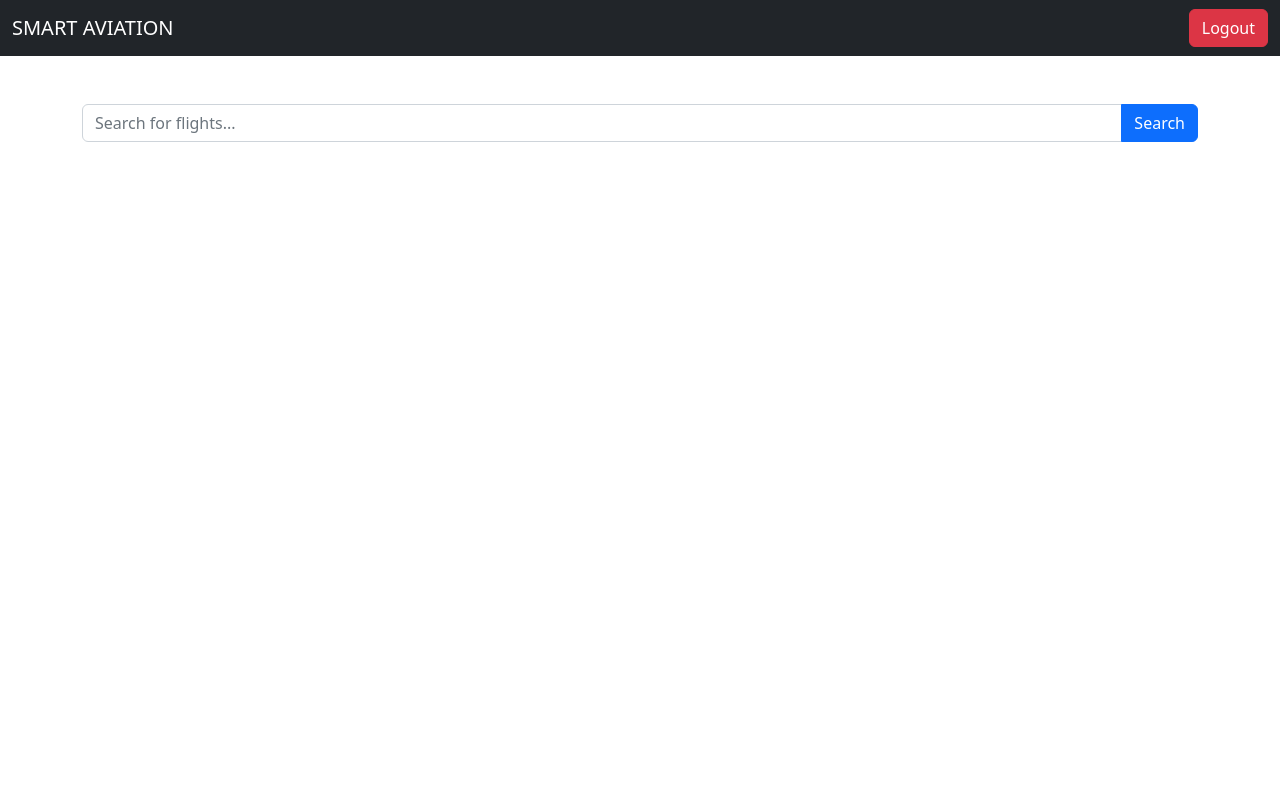
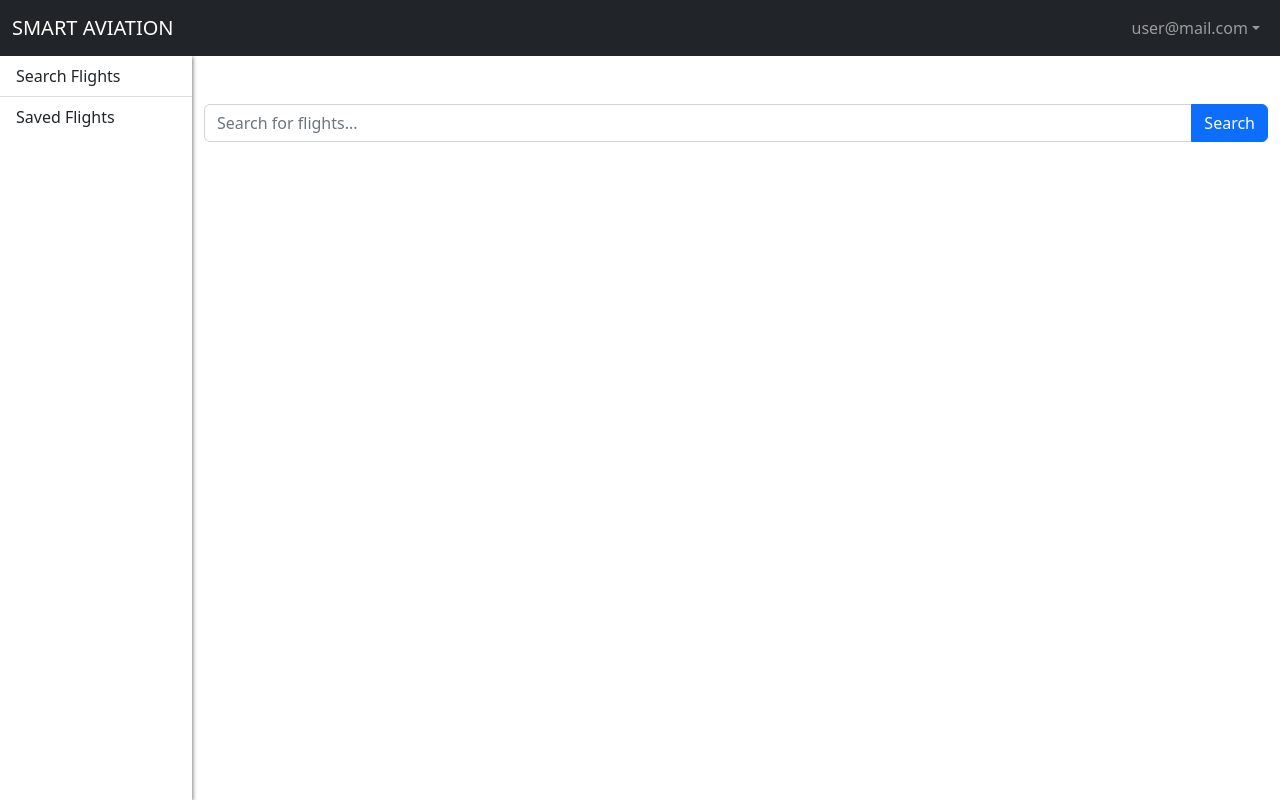
Before and after one commit to dileep98/smart-aviation-fe, a React (Create React App) app: page /home in a window 1280 px wide. Built offline with nearby package versions, Linux system fonts and the light colour scheme; no server answers.

Commit message:
few UI and cosmetic chnages

```diff
--- a/src/App.css
+++ b/src/App.css
@@ -1,5 +1,3 @@
-.bg {
-  background-image: url('https://images.unsplash.com/photo-1548964224-4c4a1964d4c2');
-  background-size: cover;
-  height: 100vh;
+.cursor-pointer {
+  cursor: pointer;
 }
--- a/src/components/Home.js
+++ b/src/components/Home.js
@@ -12,6 +12,7 @@ function Home() {
         message: ''
     });
     const [flightsData, setFlightsData] = useState([]);
+    const [showActions, setShowActions] = useState(false);
 
     useEffect(() => {
         axios.get('/data.json')
@@ -40,19 +41,41 @@ function Home() {
         navigate('/')
     }
 
+    const ActionNavToggleHandler = () => {
+        setShowActions(!showActions)
+    }
+
     return (
         <div>
             <nav className="navbar navbar-expand-lg navbar-dark bg-dark">
                 <div className="container-fluid">
                     <a className="navbar-brand" href="/home">SMART AVIATION</a>
                     <ul className="navbar-nav ms-auto">
-                        <li className="nav-item">
-                            <button className="btn btn-danger" onClick={handleLogout}>Logout</button>
+                        <li className="nav-item dropdown cursor-pointer" onClick={ActionNavToggleHandler}>
+                            <a className={`nav-link dropdown-toggle ${showActions && 'show'}`} id="navbarDropdown" role="button" data-bs-toggle="dropdown" aria-expanded="false">
+                                user@mail.com
+                            </a>
+                            <ul className={`dropdown-menu ${showActions && 'show'} dropdown-menu-end`} style={{ left: '-24px' }} aria-labelledby="navbarDropdown">
+                                <li className='dropdown-item cursor-pointer'>Profile</li>
+                                <li><hr className="dropdown-divider" /></li>
+                                <li className='dropdown-item cursor-pointer' onClick={handleLogout}>
+                                    Logout
+                                </li>
+                            </ul>
                         </li>
                     </ul>
                 </div>
             </nav>
-            <div className="container my-5">
+            <div className='d-flex'>
+                <aside className='' style={{ width: '15%', height: 'calc(100vh - 56px)', boxShadow: '1px 1px 4px grey' }}>
+                    <ul className="list-group list-group-flush">
+                        <a href="#" className="list-group-item list-group-item-action">
+                            Search Flights
+                        </a>
+                        <a href="#" className="list-group-item list-group-item-action">Saved Flights</a>
+                    </ul>
+                </aside>
+                <main className="container my-5" style={{ flex: '1', overflow: 'auto' }}>
                     <form onSubmit={handleSearch}>
                         <div className="input-group mb-3">
                             <input
@@ -75,9 +98,9 @@ function Home() {
                                         <h5 className="card-title">{searchResults.flight_number}</h5>
                                         <p className="card-text">{searchResults.flight_icao}</p>
                                         <p className="card-text">{searchResults.flight_iata}</p>
-                                    <div class="form-check">
-                                        <input class="form-check-input" type="checkbox" value="" id="flexCheckDefault" />
-                                        <label class="form-check-label" for="flexCheckDefault">
+                                        <div className="form-check">
+                                            <input className="form-check-input" type="checkbox" value="" id="flexCheckDefault" />
+                                            <label className="form-check-label" for="flexCheckDefault">
                                                 Enable notifications for this flight
                                             </label>
                                         </div>
@@ -86,6 +109,7 @@ function Home() {
                             </div>
                         }
                     </div>
+                </main>
             </div>
         </div>
     );
--- a/src/components/Login.js
+++ b/src/components/Login.js
@@ -17,9 +17,11 @@ function Login() {
         <div className="d-flex flex-column justify-content-center align-items-center " style={{ height: '100vh', backgroundColor: 'rebeccapurple' }}>
             <header className='p-3 m-3'>
                 <h1 className='m-0 text-light'>SMART AVAITION</h1>
-                <small className='text-light'>Get notified on your flights on every device</small>
+                <p className="lead text-light">
+                    Get notified on your flights on every device
+                </p>
             </header>
-            <div className='card p-2 col-10 col-sm-10 col-md-8 col-lg-6' style={{ backgroundColor: 'lavender' }}>
+            <div className='card p-2 col-10 col-sm-8 col-md-7 col-lg-5' style={{ backgroundColor: 'lavender' }}>
                 <form onSubmit={handleSubmit}>
                     <div className="mb-3">
                         <label htmlFor="email" className="form-label">Email address</label>
--- a/src/components/Signup.js
+++ b/src/components/Signup.js
@@ -13,8 +13,9 @@ function Signup() {
     };
 
     return (
-        <div className="d-flex justify-content-center align-items-center" style={{ height: '100vh' }}>
-            <div className='card p-2 col-8'>
+        <div className="d-flex justify-content-center align-items-center" style={{ height: '100vh', backgroundColor: 'rebeccapurple' }}>
+            <div className='card p-2 col-10 col-sm-8 col-md-7 col-lg-5' style={{ backgroundColor: 'lavender' }}>
+                <h1 className="display-6">Sign up</h1>
                 <form onSubmit={handleSubmit}>
                     <div className="mb-3">
                         <label htmlFor="email" className="form-label">Email address</label>
```
Lines whose indentation alone changed are shown as unchanged.
